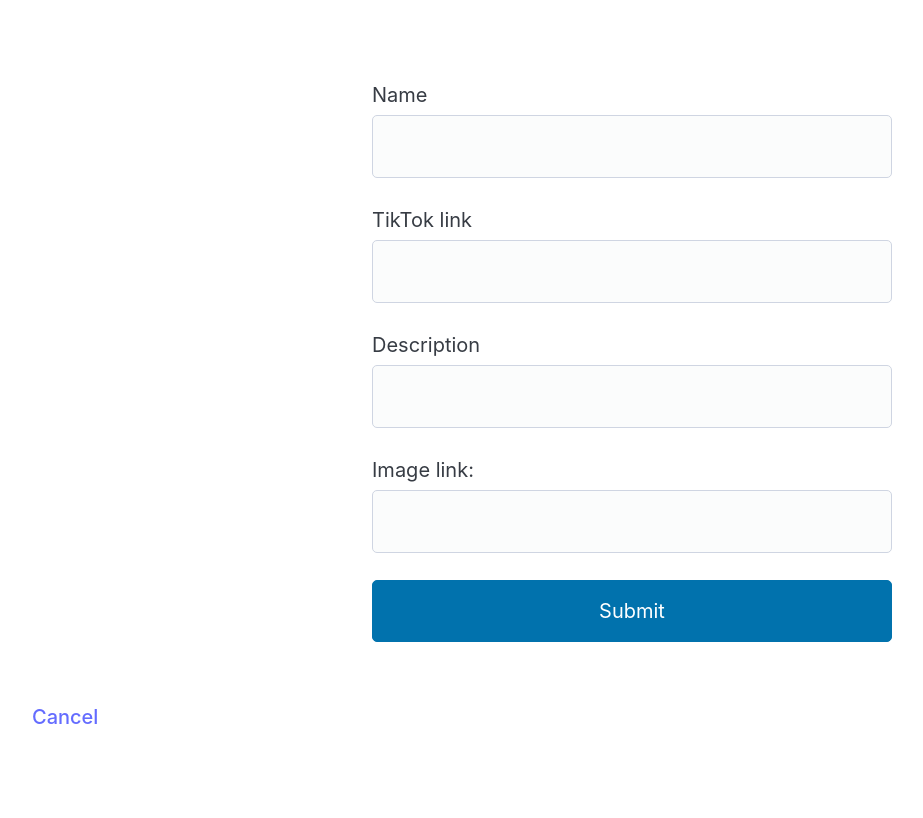
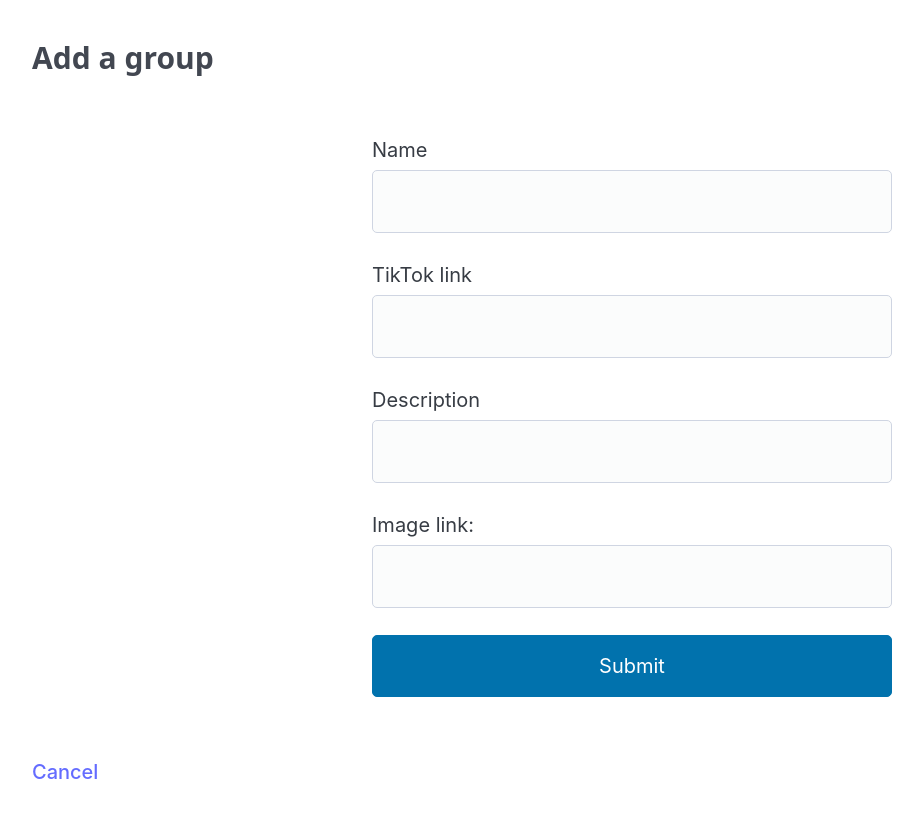
Before and after one commit to lotusphere/fanverse, a React (Vite) app: page /groups/new in a window 1280 px wide. Shown: the top 818 px of the page, without its empty margins (8-931 px from the left). Built offline with nearby package versions, Linux system fonts and the light colour scheme; no server answers.

Commit message:
Add title on adding group page

```diff
--- a/src/pages/AddGroup.jsx
+++ b/src/pages/AddGroup.jsx
@@ -32,6 +32,7 @@ function AddGroup() {
 
   return (
     <div className="page form-page">
+      <h3>Add a group</h3>
       <GroupForm
         onSubmit={fetchAddGroup}
         initialData={formData}
```
